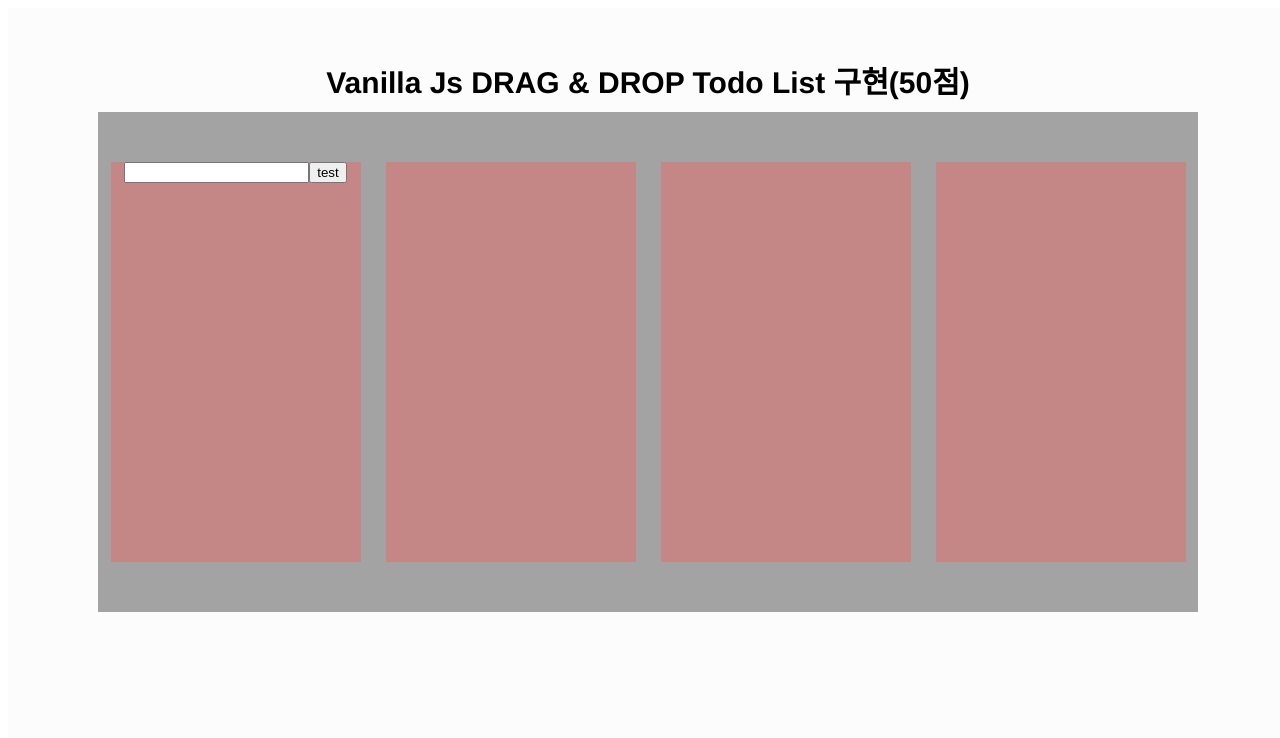
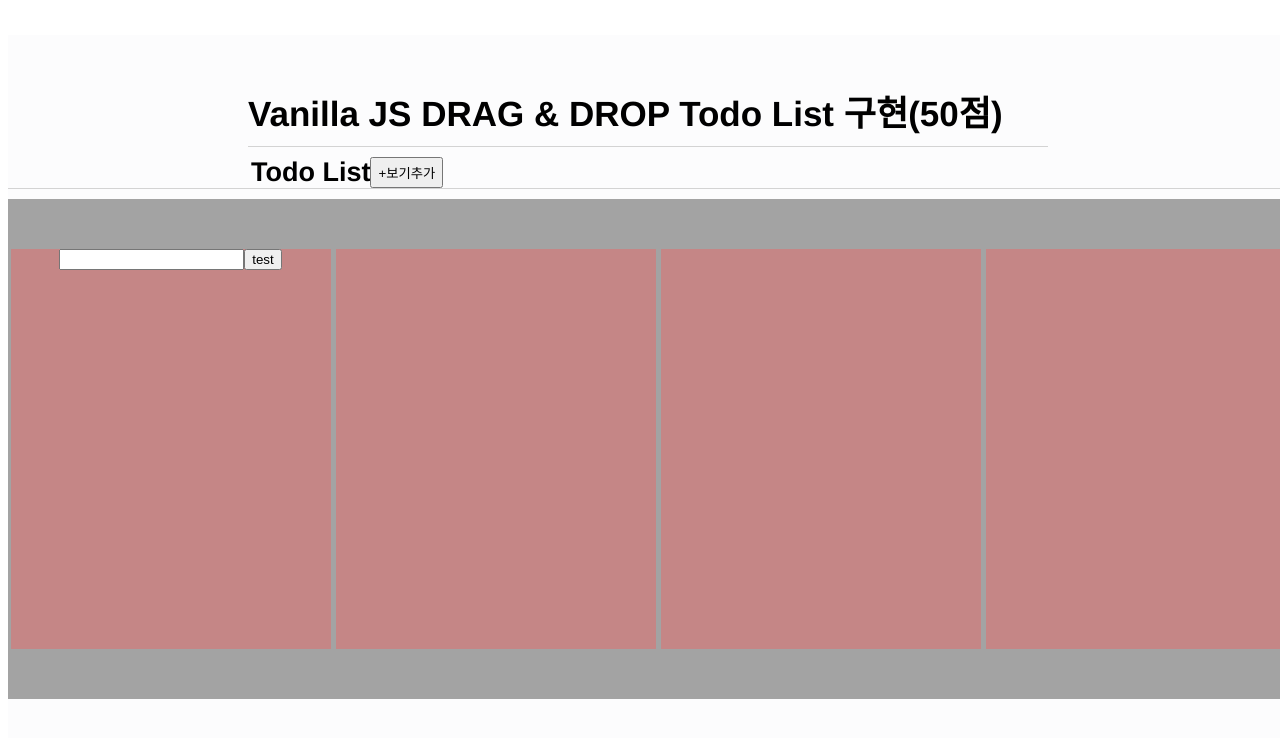
Before and after one commit to Twince/YourSSU-TODO-V2, a Vue app: page / in a window 1280 px wide. Shown: the top 738 px of the page. Built offline with nearby package versions, Linux system fonts and the light colour scheme.

Commit message:
feat: Css Edit

```diff
--- a/src/components/HelloWorld.vue
+++ b/src/components/HelloWorld.vue
@@ -1,7 +1,16 @@
 <template>
     <div class="container">
-        <p class="main_title">Vanilla Js DRAG & DROP Todo List 구현(50점)</p>
+        <div class="title-section">
+            <p class="main_title">Vanilla JS DRAG & DROP Todo List 구현(50점)</p>
+            <div class="divide-line" div />
+
+            <div class="flex-row">
+                <p class="middle-text">Todo List</p>
+                <button class="view-button">+보기추가</button>
+            </div>
+        </div>
         <div class="divide-line" div />
+
         <div class="todo_list_box">
             <div class="none box-detail">
                 <div v-for="(item, index) in noneArr" v-bind:key="item">
@@ -83,6 +92,7 @@ const addTodo = () => {
 </script>
 
 <style scope>
+.flex-row{ display: flex; flex-direction: row; }
 .container {
     width: 100vw;
     height: 100vh;
@@ -91,29 +101,51 @@ const addTodo = () => {
     display: block;
 }
 
+.title-section{
+    display: block;
+
+    margin: 0 auto;
+
+    width: 800px;
+}
+
 .main_title {
-    margin: 0 auto;
     padding-top: 50px;
-    padding-bottom: 10px;
-    text-align: center;
+    margin-bottom: 10px;
 
-    font-size: 30px;
+    font-size: 35px;
     font-weight: 700;
 }
 
 .divide-line{
-    width: 70%;
+    width: 100%;
+    height: 1px;
 
-    padding: 0 10px;
+    margin: 0 auto;;
+    margin-bottom: 10px;
 
-    background-image: linear-gradient(to right, rgba(0, 0, 0, 0), rgba(0, 0, 0, 0.335), rgba(0, 0, 0, 0));
+    background-color: rgb(211, 211, 211);
+
+    /* background-image: linear-gradient(to right, rgba(0, 0, 0, 0), rgba(0, 0, 0, 0.335), rgba(0, 0, 0, 0)); */
+}
+
+.middle-text{
+    display: block;
+
+    margin: 0 0 0 3px;
+    font-size: 27px;
+    font-weight: 700;
+}
+
+.view-button{
+    display: block;
 }
 
 .todo_list_box {
     display: block;
     margin: 0 auto;
 
-    width: 1100px;
+    width: 1300px;
     height: 500px;
 
     display: flex;
@@ -128,7 +160,7 @@ const addTodo = () => {
 .box-detail {
     display: block;
 
-    width: 250px;
+    width: 320px;
     height: 400px;
 
     display: flex;
@@ -142,15 +174,17 @@ const addTodo = () => {
 .item-container {
     transition: height 0.5s;
 
-    width: 200px;
-    height: 60px;
+    width: 310px;
+    height: 70px;
 }
 
 .item {
     display: block;
 
-    width: 200px;
-    height: 60px;
+    margin: 0 auto;
+
+    width: 305  px;
+    height: 70px;
 
     margin-top: 10px;
 
```
